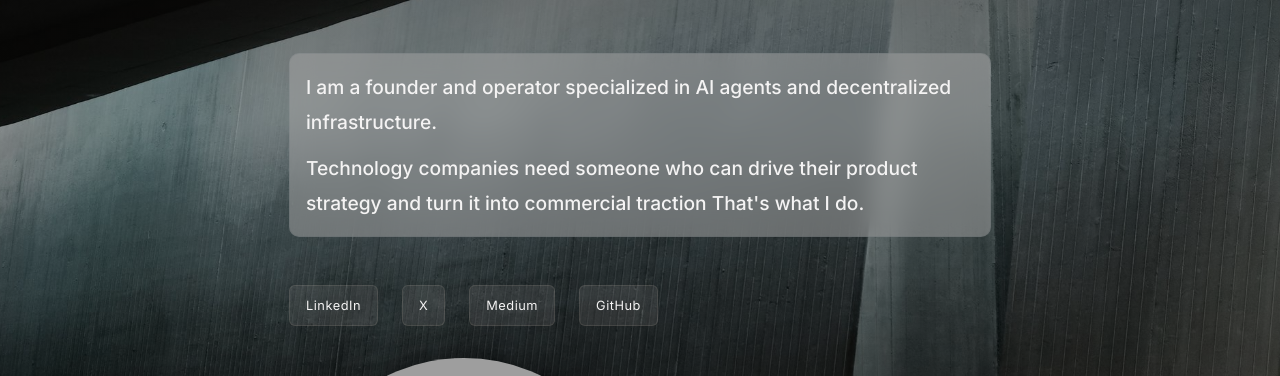
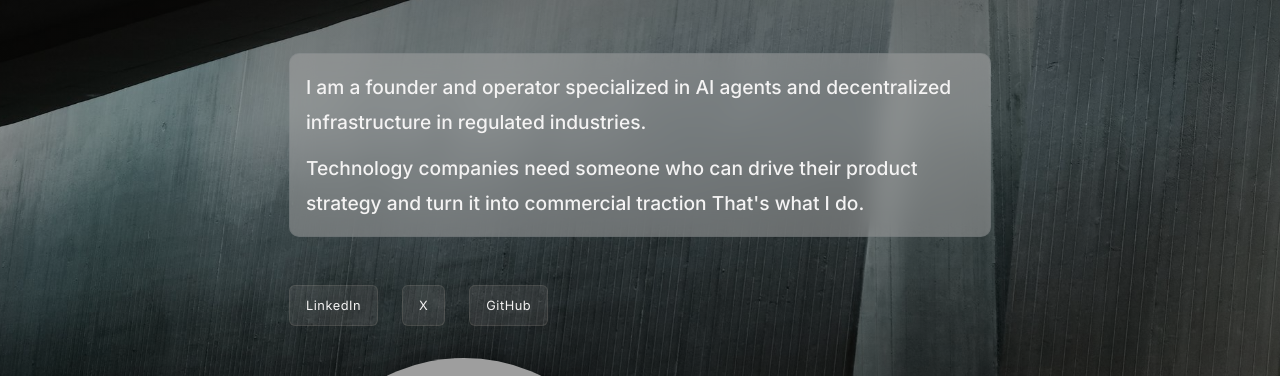
Before and after one commit to AgenticMindset/nextjs-boilerplate, a Next.js app: page / in a window 1280 px wide. Shown: the part 201-577 px from the top of the page. Built offline with nearby package versions, Linux system fonts and the light colour scheme; grey boxes are pictures that could not be loaded.

Commit message:
career update

```diff
--- a/app/page.tsx
+++ b/app/page.tsx
@@ -20,7 +20,7 @@ export default function Home() {
           </h1>
           <div className="hero__subtitle animate-in animate-in--delay-2">
             <p style={{ marginBottom: "12px" }}>
-              I am a founder and operator specialized in AI agents and decentralized infrastructure.
+              I am a founder and operator specialized in AI agents and decentralized infrastructure in regulated industries.
             </p>
             <p>
               Technology companies need someone who can drive their product strategy and turn it into commercial traction
@@ -43,14 +43,6 @@ export default function Home() {
               className="links-row__item"
             >
               X
-            </a>
-            <a
-              href="https://medium.com/@StyleAIofficial"
-              target="_blank"
-              rel="noopener noreferrer"
-              className="links-row__item"
-            >
-              Medium
             </a>
             <a
               href="https://github.com/AgenticMindset"
```
